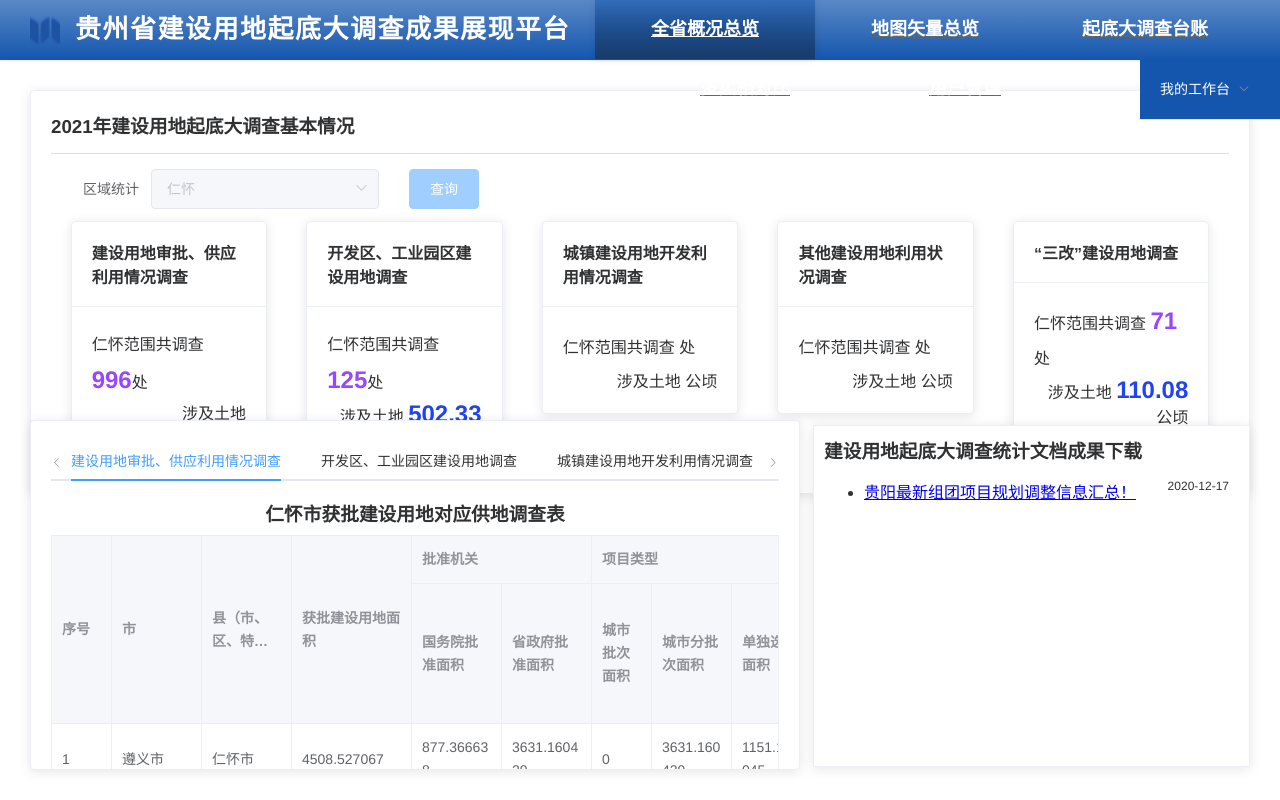
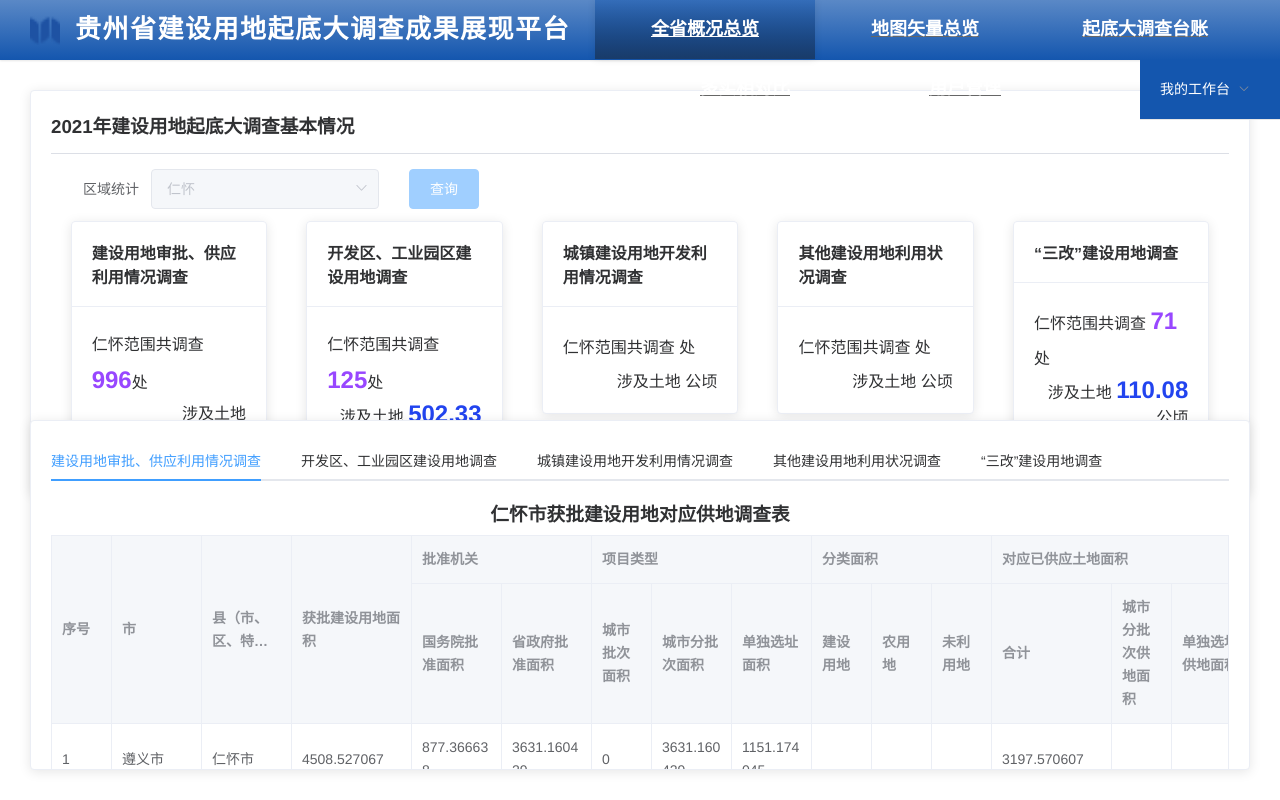
Before and after one commit to Magic-hero/GTZYZHGLDemo, a Vue app: page /#/table in a window 1280 px wide. Built offline with nearby package versions, Linux system fonts and the light colour scheme.

Commit message:
布局调整

```diff
--- a/src/templates/dataTable/dataTable.vue
+++ b/src/templates/dataTable/dataTable.vue
@@ -274,11 +274,11 @@
       </el-tabs>
       <div style="clear: both;"></div>
     </el-card>
-    <div class="rightBottomBar">
+    <!-- <div class="rightBottomBar">
       <div style="height:100%">
         <!-- <div class="rightCharts borderCom">
           <div id="areaYTEcharts"></div>
-        </div>-->
+        </div>
         <div class="newsBar borderCom">
           <h3>建设用地起底大调查统计文档成果下载</h3>
           <div class="newsContainer">
@@ -291,7 +291,7 @@
           </div>
         </div>
       </div>
-    </div>
+    </div> -->
   </div>
 </template>
 
@@ -433,7 +433,8 @@ export default {
   display: inline-block;
   position: absolute;
   top: 420px;
-  width: 60%;
+  left: 30px;
+  right: 30px;
   bottom: 30px;
   .TjTitle {
     text-align: center;
--- a/src/templates/dataTable/json/spgy.json
+++ b/src/templates/dataTable/json/spgy.json
@@ -129,13 +129,13 @@
         {
             "CHN": "久建不完工面积",
             "ENG": "jjbwmj",
-            "width": "90",
+            "width": "",
             "child": []
         },
         {
             "CHN": "批甲供乙面积",
             "ENG": "pjgymj",
-            "width": "90",
+            "width": "",
             "child": []
         }
     ],
```
